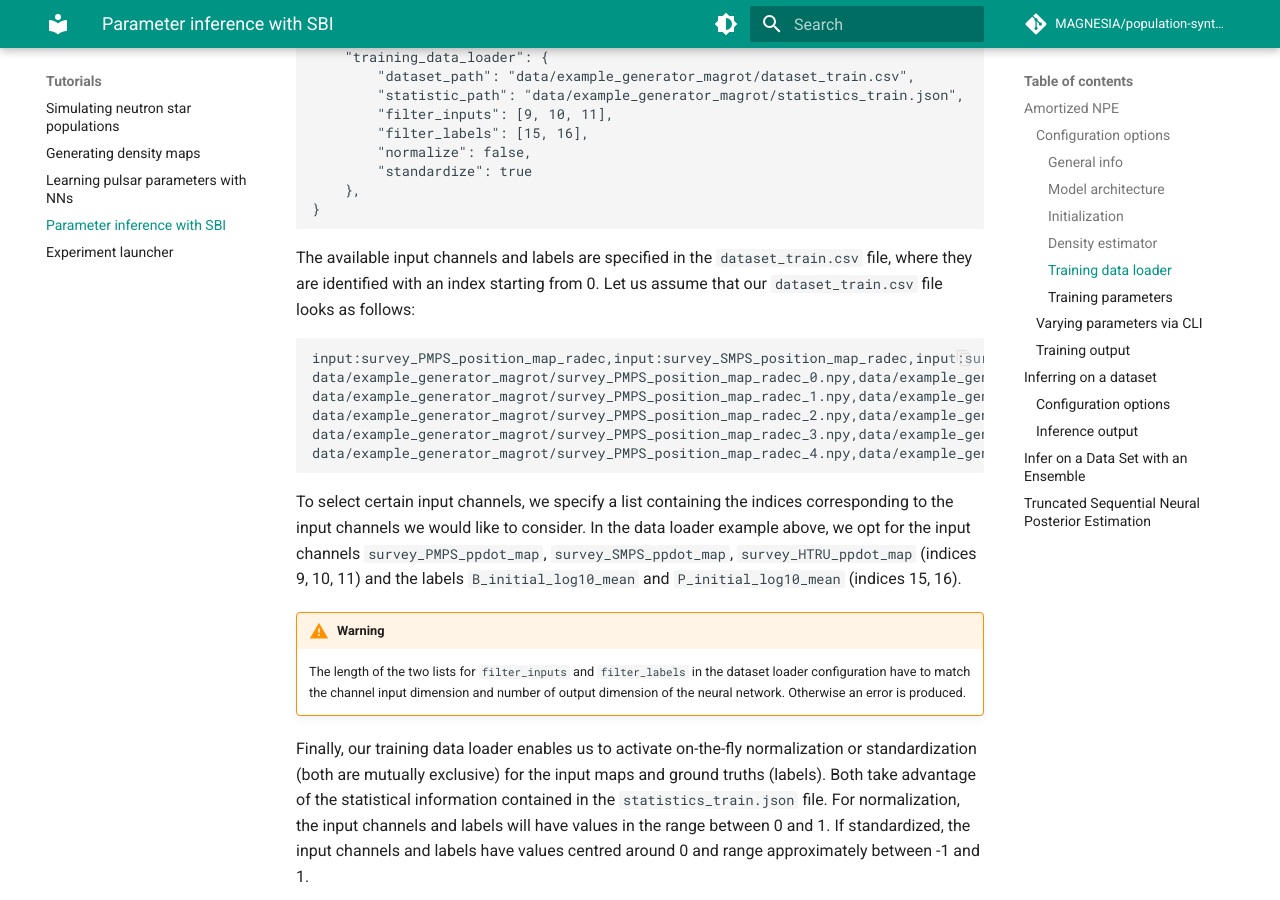
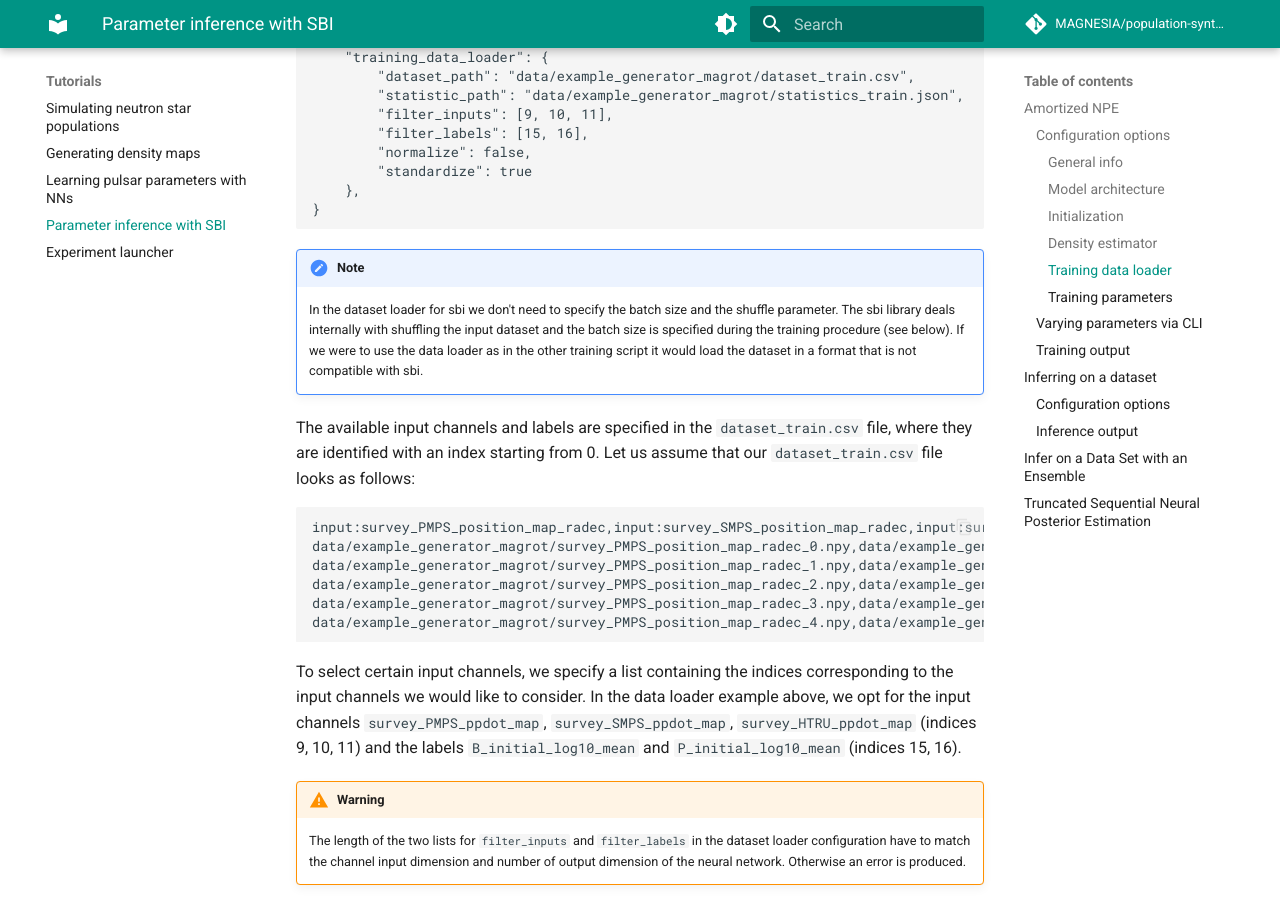
Before and after one commit to ice-csic-astroexotic/ML-Poppyns, an MkDocs documentation site: the page built from docs/tutorials/learning_tutorial_sbi.md, in a window 1280 px wide and 900 px high, scrolled down 3596 px. Built offline with MkDocs 1.6.1 and Material for MkDocs 9.7.7, drawn with Linux system fonts in a browser that asks for light colours; formulas are drawn with MathJax 3; comment, search, counter and statistics services are not loaded.

Commit message:
Adding a note in the learning_tutorial_sbi.

````diff
--- a/docs/tutorials/learning_tutorial_sbi.md
+++ b/docs/tutorials/learning_tutorial_sbi.md
@@ -149,6 +149,13 @@ predict.
     },
 }
 ```
+
+!!! note
+
+     In the dataset loader for sbi we don't need to specify the batch size and the shuffle parameter.
+     The sbi library deals internally with shuffling the input dataset and the batch size is specified during the training procedure (see below).
+     If we were to use the data loader as in the other training script it would load the dataset in a format that is not compatible with sbi.
+
 The available input channels and labels are specified in the `dataset_train.csv` file, where they are identified with
 an index starting from 0. Let us assume that our `dataset_train.csv` file looks as follows:
 ```commandline
````
